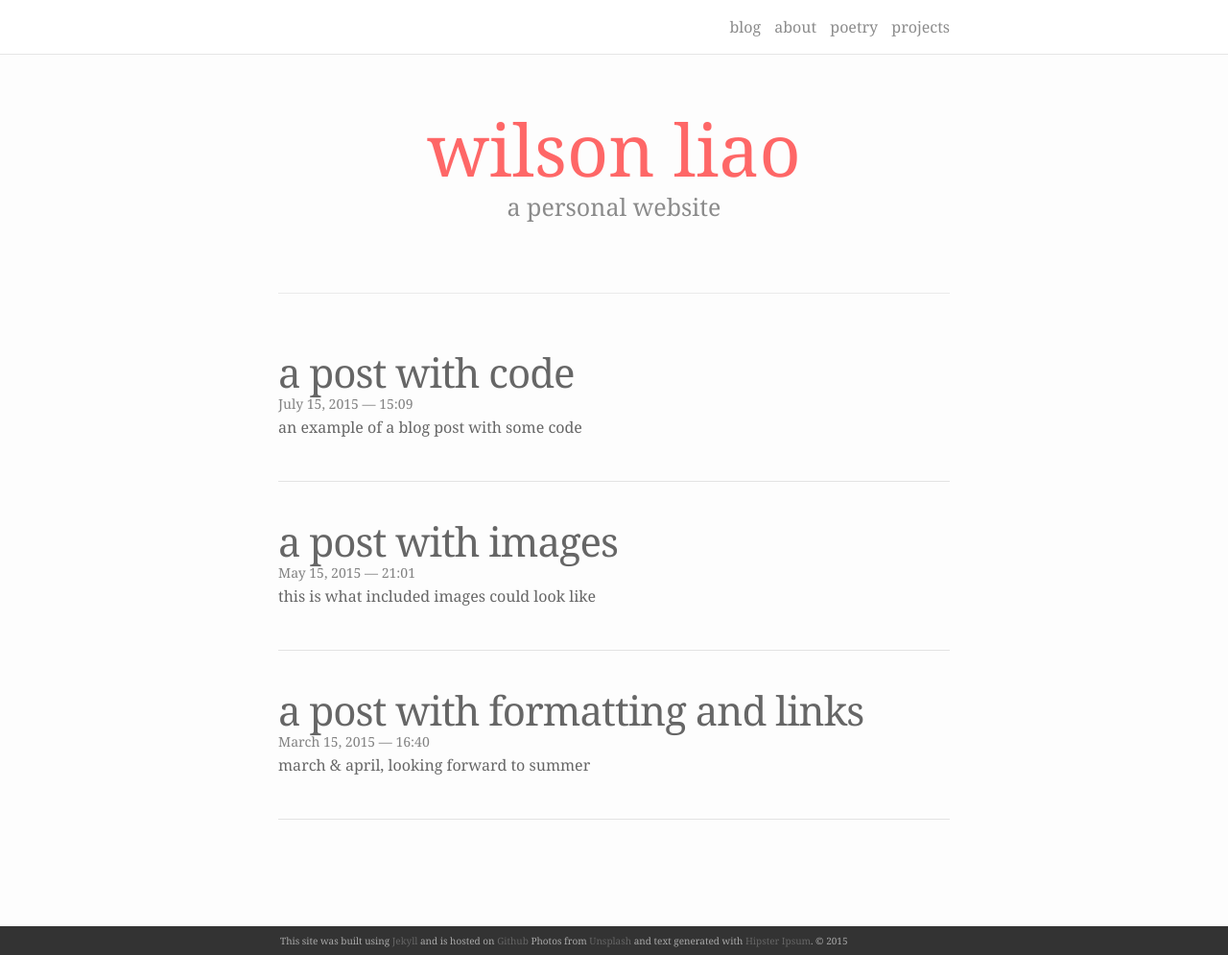
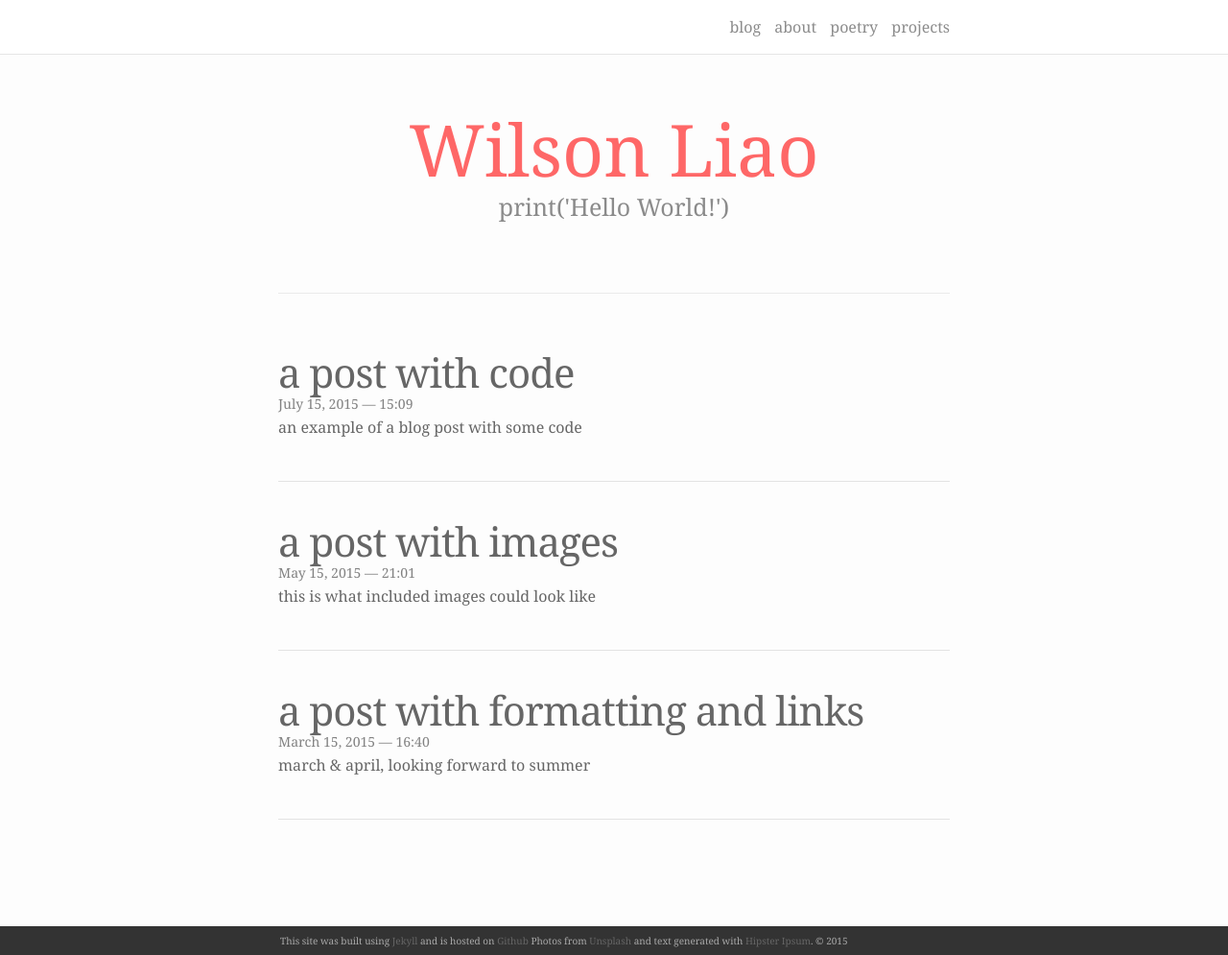
Before and after one commit to wilsonliao/blog, a Jekyll site: the page built from index.html, in a window 1280 px wide and 995 px high. Shown: the whole window at 96% size. Built offline with Jekyll 4.4.1, drawn with Linux system fonts in a browser that asks for light colours; nearby versions of some CDN libraries; the list of posts is cut into pages by our own code.

Commit message:
Update index.html

```diff
--- a/index.html
+++ b/index.html
@@ -3,8 +3,8 @@ layout: default
 ---
 
 <div class="header-bar">
-  <h1>wilson liao</h1>
-  <h2>a personal website</h2>
+  <h1>Wilson Liao</h1>
+  <h2>print('Hello World!')</h2>
   <br/>
   <hr>
   <br/>
```
